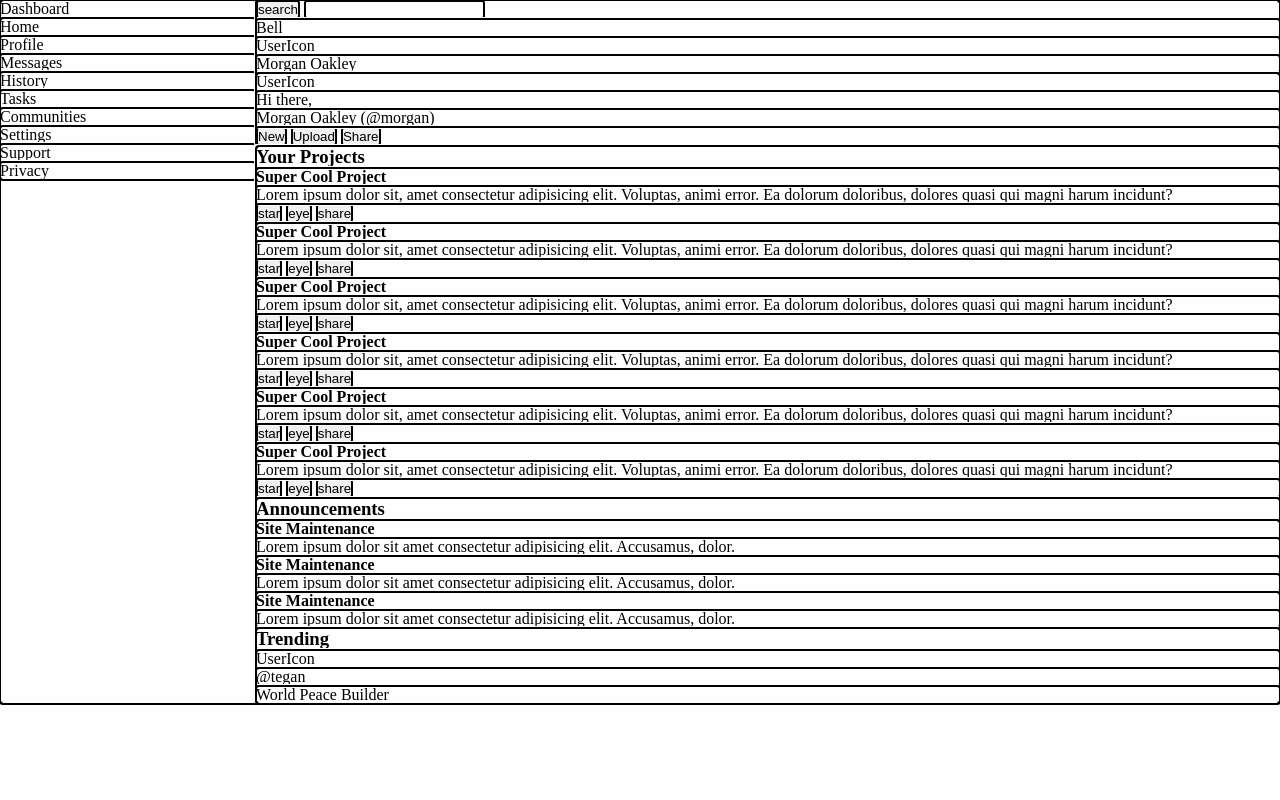
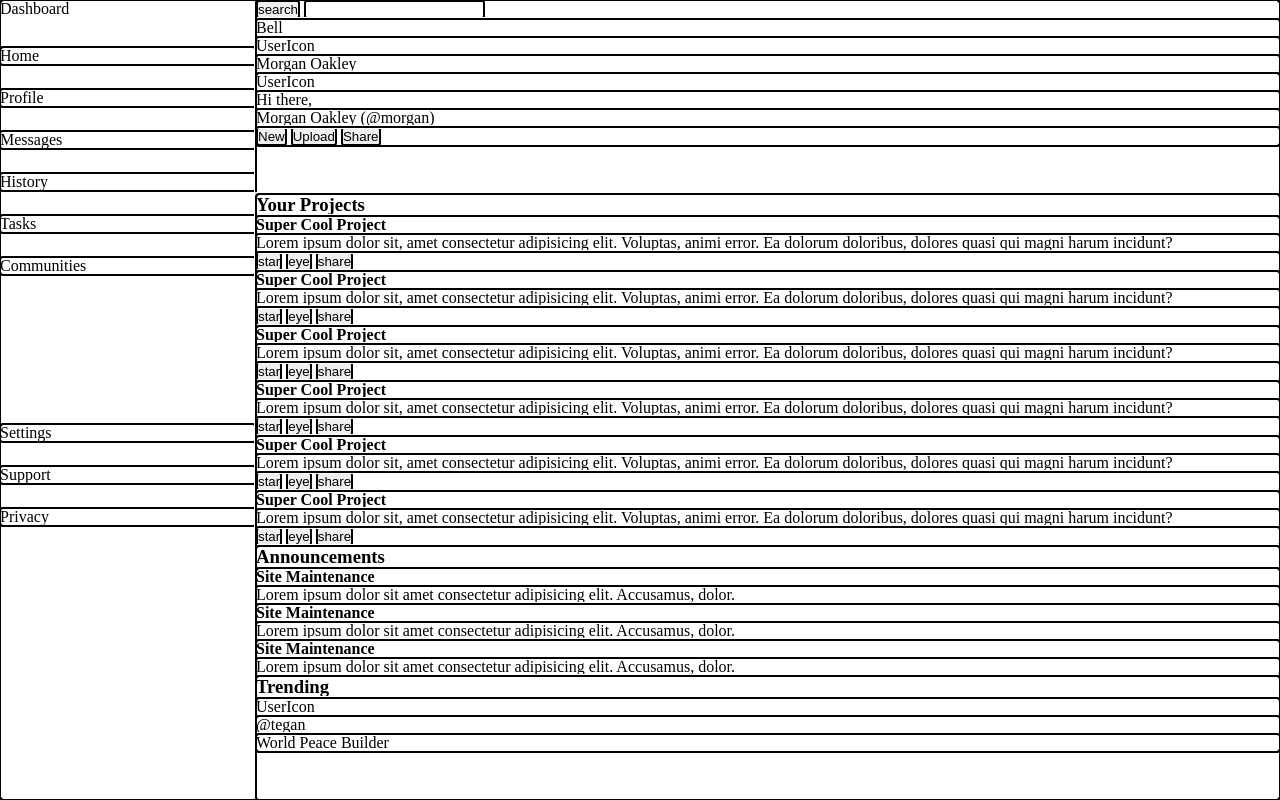
Before and after one commit to Monatric/odin-admin-dashboard, a plain HTML site: page index.html in a window 1280 px wide. Drawn offline with Linux system fonts and the light colour scheme.

Commit message:
Build the layout for sidebar

```diff
--- a/index.html
+++ b/index.html
@@ -10,6 +10,7 @@
   <div class="container">
     <div class="sidebar">
       <div class="sidebar-header">Dashboard</div>
+      <div class="nav primary-nav">
         <ul>
           <li>Home</li>
           <li>Profile</li>
@@ -17,10 +18,15 @@
           <li>History</li>
           <li>Tasks</li>
           <li>Communities</li>
+        </ul>
+      </div>
+      <div class="nav secondary-nav">
+        <ul>
           <li>Settings</li>
           <li>Support</li>
           <li>Privacy</li>
         </ul>
+      </div>
     </div>
     <div class="header">
       <div class="header-top">
--- a/style.css
+++ b/style.css
@@ -12,8 +12,17 @@
   display: grid;
   /* grid-template-rows: 3fr; */
   grid-template-columns: 1fr 4fr;
+  min-height: 100vh;
 }
 
 .sidebar {
+  display: grid;
+  grid-template-rows: 1fr repeat(2, 8fr);
+  /* min-height: 100vh; */
   grid-row: 1 / 3;
 }
+
+.nav ul {
+  display: grid;
+  gap: 1.5rem;
+}
```
Lines whose indentation alone changed are shown as unchanged.
